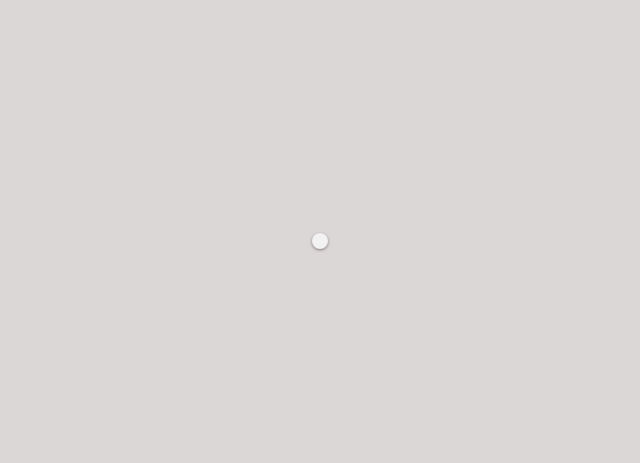
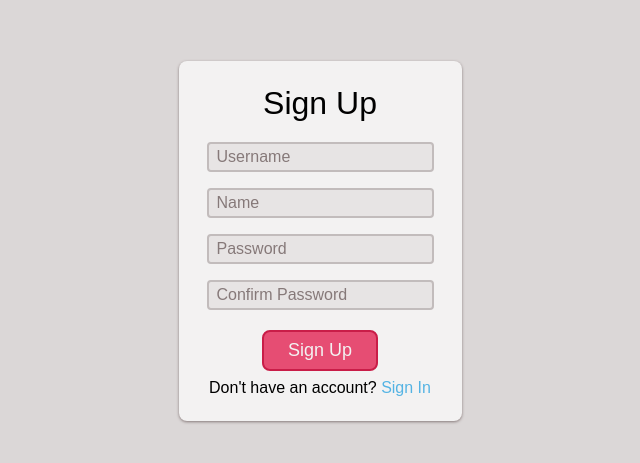
Before and after one commit to Ehckk/csc543-project-1-react, a React (Vite) app: page /auth/register in a window 1280 px wide. Shown: the part 143-606 px from the top of the page, without its empty margins (320-960 px from the left). Built offline with nearby package versions, Linux system fonts and the light colour scheme; a web font is replaced by a local one.

Commit message:
register form

```diff
--- a/src/App.tsx
+++ b/src/App.tsx
@@ -20,7 +20,8 @@ const router = createBrowserRouter([
 				element: <Forms.LoginForm/>
 			},
 			{
-				path: "register"
+				path: "register",
+				element: <Forms.RegisterForm/>
 			}
 		]
 	},
--- a/src/forms/LoginForm.tsx
+++ b/src/forms/LoginForm.tsx
@@ -7,7 +7,6 @@ function LoginForm() {
         <Form
             name="login"
             method="post"
-            action="/login"
             id="login-form"
             className="credentials-form"
         >
@@ -31,7 +30,7 @@ function LoginForm() {
                     size={"large"}
                 />
             </div>
-            <p>Don't have an account? <Link to={"/register"}>Create one</Link></p>
+            <p>Don't have an account? <Link to={"/auth/register"}>Create one</Link></p>
         </Form>
     )
 }
--- a/src/forms/RegisterForm.tsx
+++ b/src/forms/RegisterForm.tsx
@@ -0,0 +1,49 @@
+import { Form, Link } from "react-router-dom"
+import Components from "../components"
+import "./Forms.css"
+
+function RegisterForm() {
+    return (
+        <Form
+            name="register"
+            method="post"
+            id="register-form"
+            className="credentials-form"
+        >
+            <h1 className="form-title">Sign Up</h1>
+            <div className="form-body">
+                <Components.Input
+                    type={"text"}
+                    name={"username"}
+                    label={"Username"}
+                />
+                <Components.Input
+                    type={"text"}
+                    name={"display_name"}
+                    label={"display-name"}
+                    placeholder={"Name"}
+                />
+                <Components.Input
+                    type={"password"}
+                    name={"password"}
+                    label={"Password"}
+                />
+                <Components.Input
+                    type={"password"}
+                    name={"confirm"}
+                    label={"Confirm Password"}
+                />
+            </div>
+            <div className="form-buttons">
+                <Components.Button
+                    type={"submit"}
+                    text={"Sign Up"}
+                    size={"large"}
+                />
+            </div>
+            <p>Don't have an account? <Link to={"/auth/login"}>Sign In</Link></p>
+        </Form>
+    )
+}
+
+export default RegisterForm
--- a/src/forms/index.ts
+++ b/src/forms/index.ts
@@ -1,5 +1,7 @@
 import LoginForm from "./LoginForm";
+import RegisterForm from "./RegisterForm";
 
 export default {
-    LoginForm
+    LoginForm,
+    RegisterForm
 }
```
